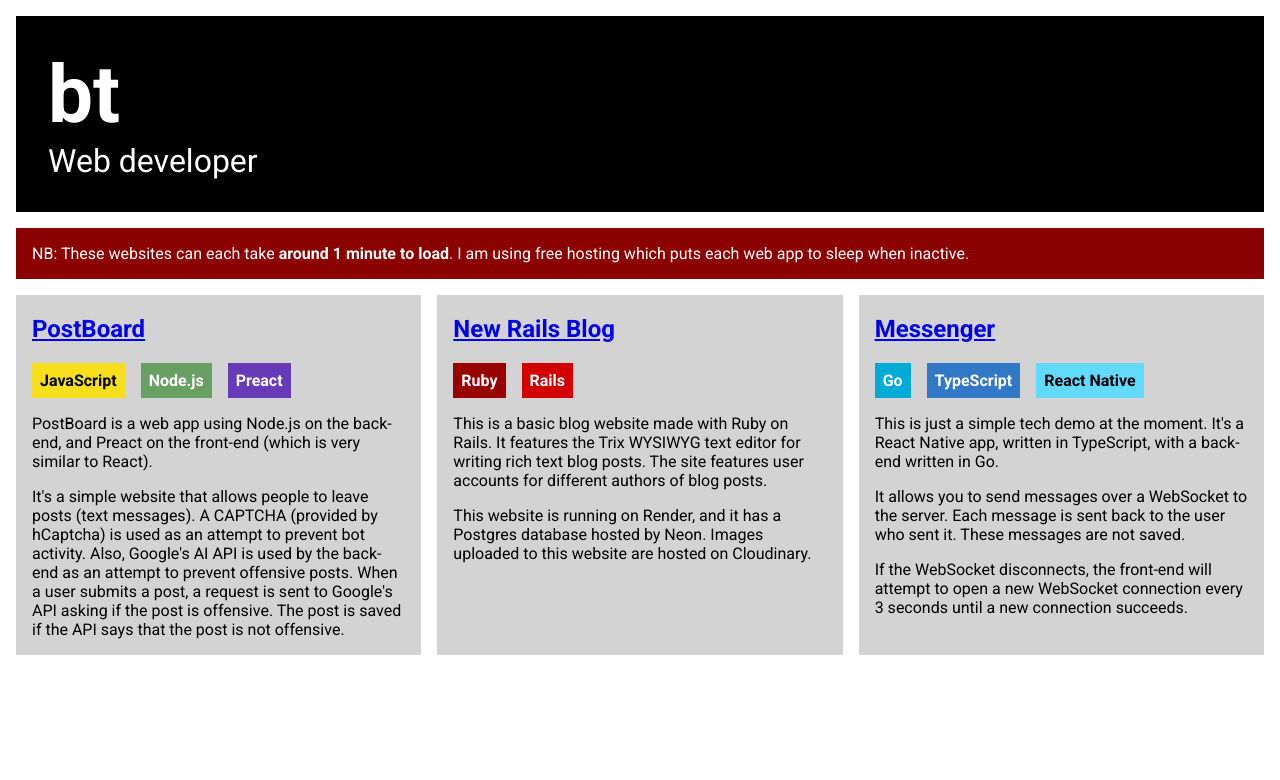
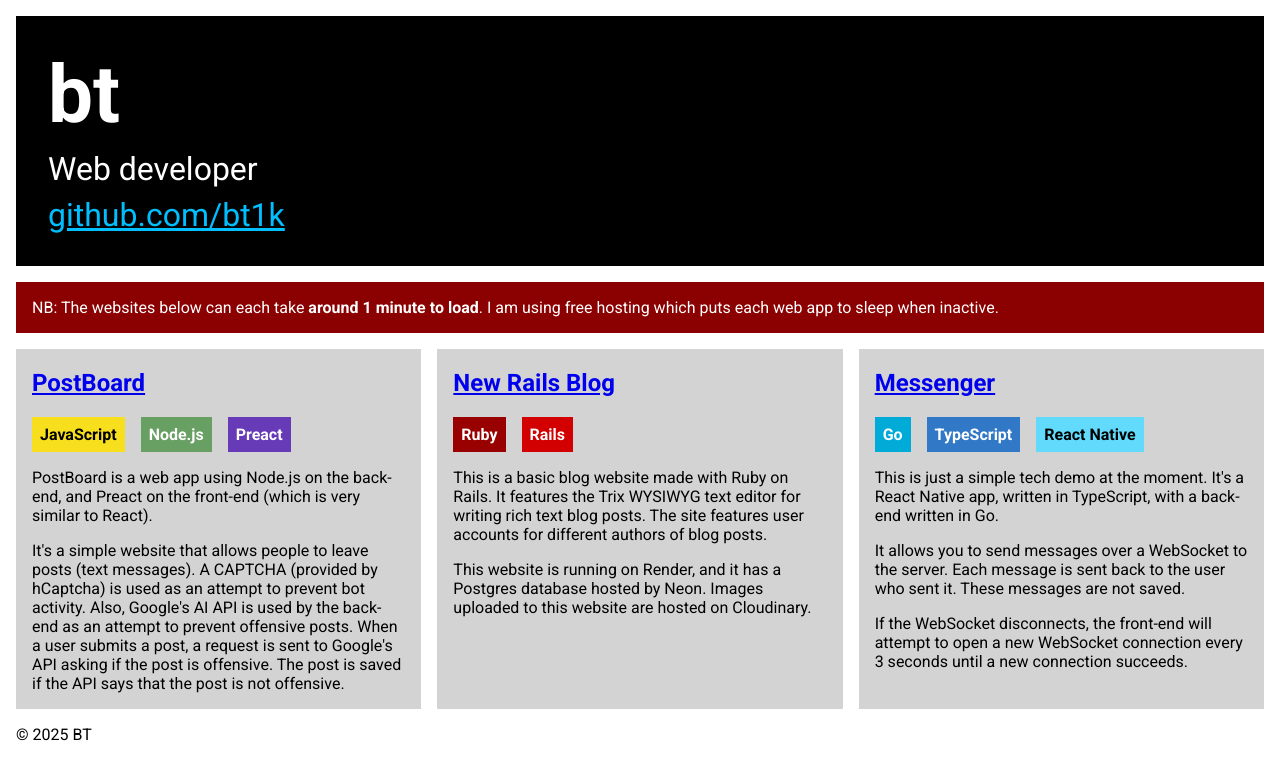
Before and after one commit to bt1k/bt1k.github.io, a plain HTML site: page index.html in a window 1280 px wide. Drawn offline with Linux system fonts and the light colour scheme.

Commit message:
Add link to GitHub profile, copyright, README

```diff
--- a/index.html
+++ b/index.html
@@ -10,9 +10,10 @@
     <header id="jumbotron">
       <h1>bt</h1>
       <p>Web developer</p>
+      <p><a href="https://github.com/bt1k" target="_blank">github.com/bt1k</a></p>
     </header>
     <aside id="note">
-      <p>NB: These websites can each take <b>around 1 minute to load</b>. I am using free hosting which puts each web app to sleep when inactive.</p>
+      <p>NB: The websites below can each take <b>around 1 minute to load</b>. I am using free hosting which puts each web app to sleep when inactive.</p>
     </aside>
     <main id="projects">
       <section class="project">
@@ -46,5 +47,10 @@
         <p>If the WebSocket disconnects, the front-end will attempt to open a new WebSocket connection every 3 seconds until a new connection succeeds.</p>
       </section>
     </main>
+    <p>&copy; <span id="year">(Current year)</span> BT</p>
+    <script>
+      const d = new Date();
+      year.textContent = d.getFullYear();
+    </script>
   </body>
 </html>
--- a/styles.css
+++ b/styles.css
@@ -21,6 +21,9 @@ h1 {
 #jumbotron {
   background-color: black;
   color: white;
+  display: flex;
+  flex-direction: column;
+  gap: 0.5rem;
   padding: 2rem;
 }
 
@@ -31,6 +34,10 @@ h1 {
 #jumbotron p {
   font-size: 2rem;
   margin: 0;
+}
+
+#jumbotron a {
+  color: deepskyblue;
 }
 
 #note {
```
Also changed, not shown: 1 other file.
